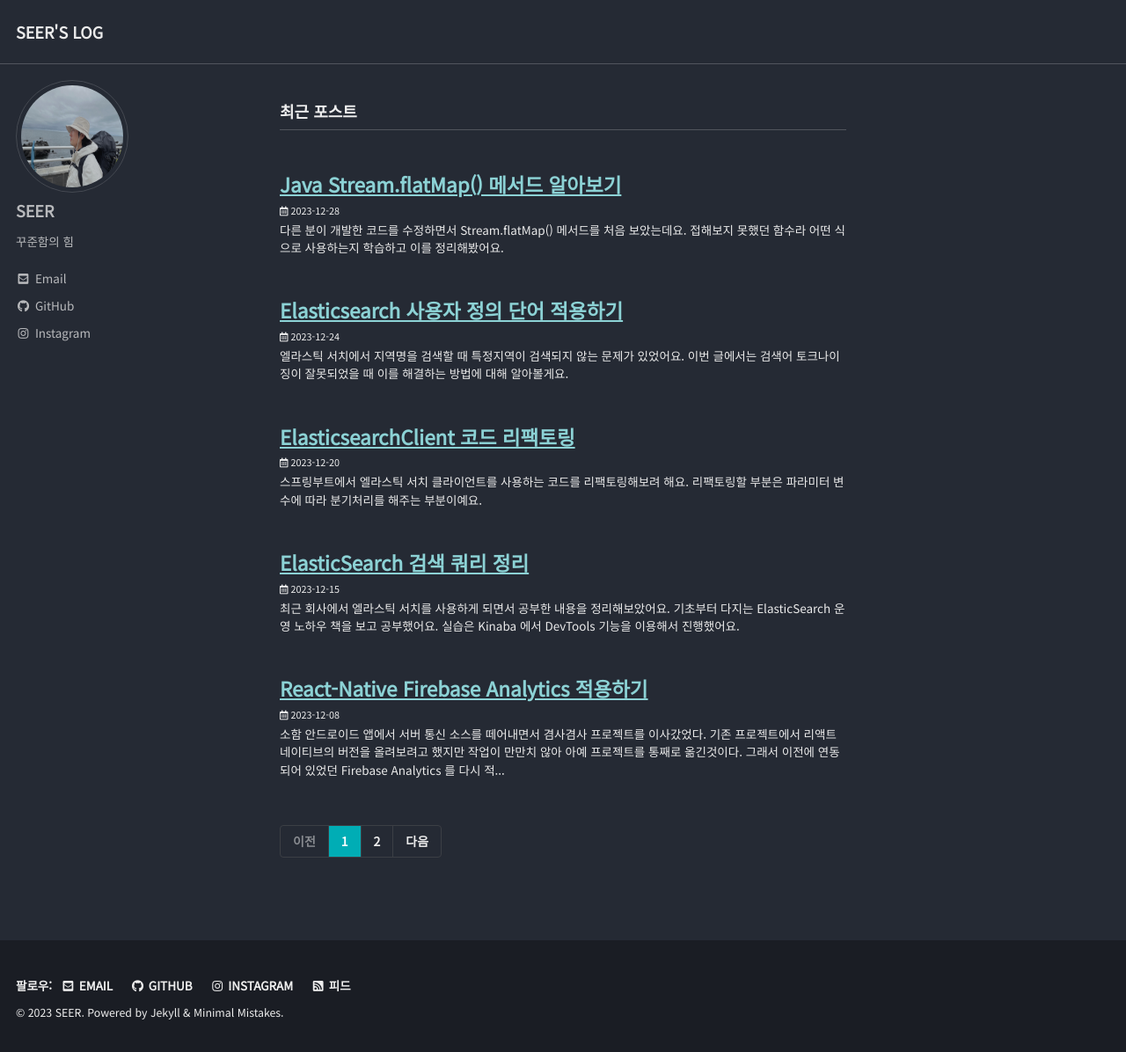
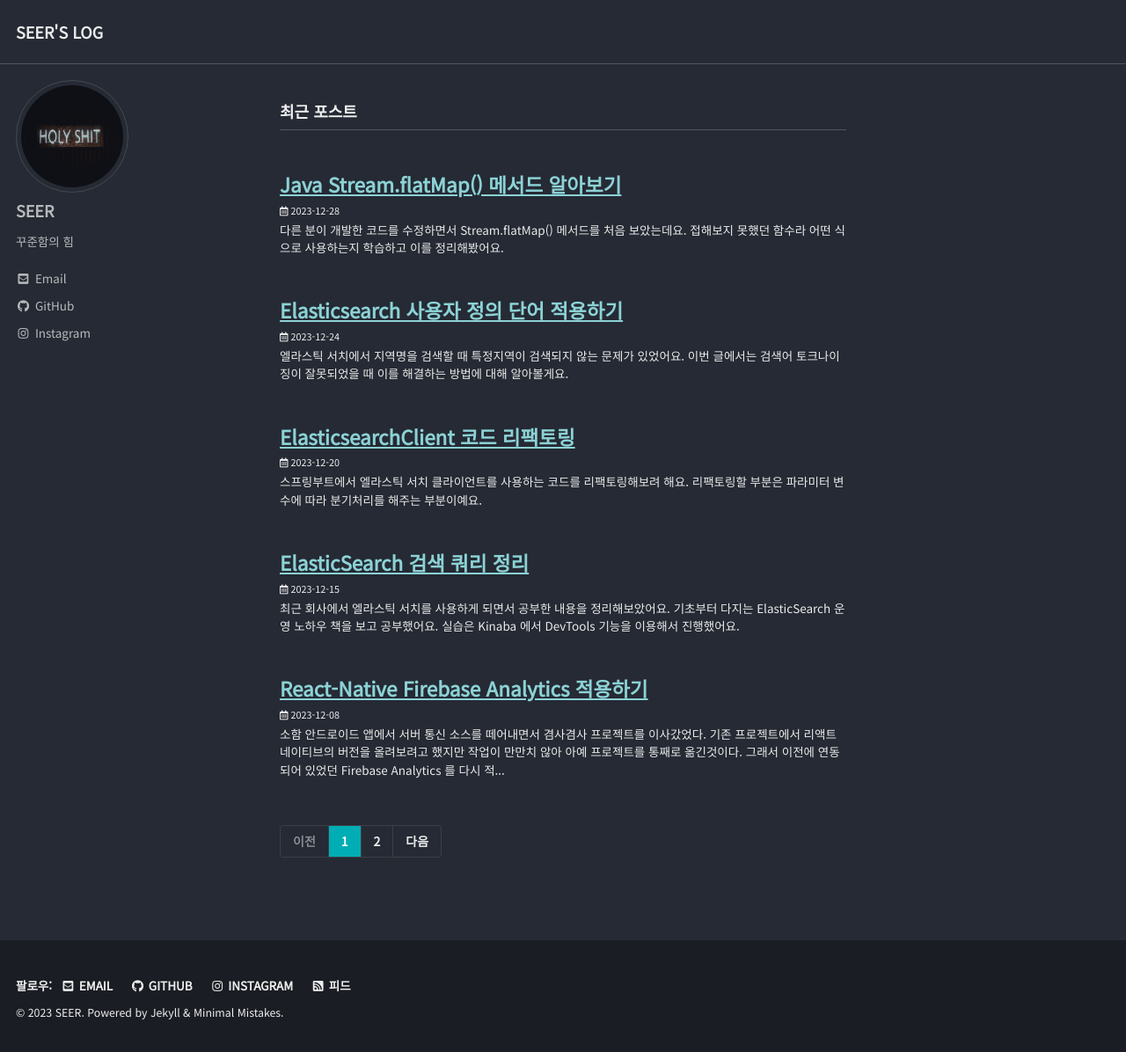
Before and after one commit to seer723/seer.github.io, a Jekyll site: the page built from index.html, in a window 1280 px wide and 1196 px high. Shown: the whole window at 88% size. Built offline with Jekyll 4.4.1, drawn with Linux system fonts in a browser that asks for light colours; cached includes are drawn as plain includes; the list of posts is cut into pages by our own code.

Commit message:
profile 이미지 추가

```diff
--- a/_config.yml
+++ b/_config.yml
@@ -105,7 +105,7 @@ analytics:
 # Site Author
 author:
   name             : "SEER"
-  avatar           : "/assets/images/profile.jpg"
+  avatar           : "/assets/images/holyshit.jpg"
   bio              : "꾸준함의 힘"
   location         : # "Somewhere"
   email            :
```
Also changed, not shown: assets/images/holyshit.jpg (added).
